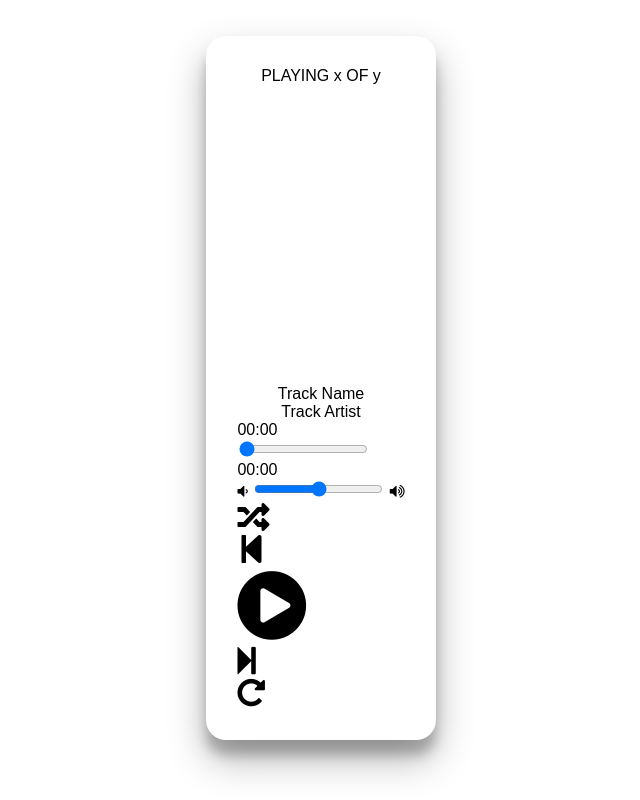
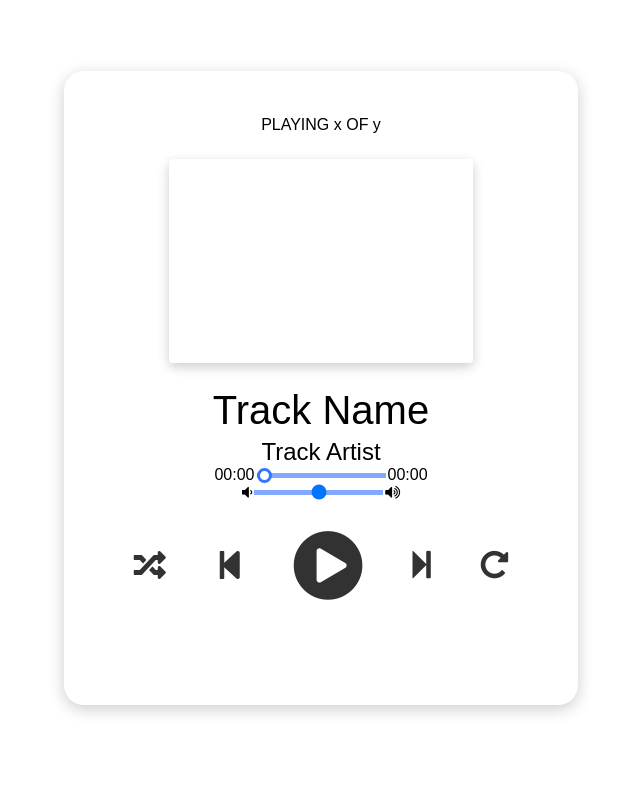
Before and after one commit to Anurag2703/PROJECT-6--Music-Player-, a plain HTML site: page index.html in a window 1280 px wide. Shown: the whole page, without its empty margins (319-959 px from the left). Drawn offline with Linux system fonts and the light colour scheme.

Commit message:
Big changes

```diff
--- a/style.css
+++ b/style.css
@@ -11,10 +11,10 @@ body{
 }
 
 .wrapper{
-    border: 1px solid transparent;
+    border: 15px solid transparent;
     padding: 30px;
     border-radius: 20px;
-    box-shadow: rgba(0, 0, 0, 0.3) 0px 19px 38px, rgba(0, 0, 0, 0.22) 0px 15px 12px
+    box-shadow: 0 4px 16px rgba(0, 0, 0, 0.2);
 }
 
 .details{
@@ -26,5 +26,84 @@ body{
 
 .track-art{
     margin: 25px;
-    height: 250px;
+    height: 200px;
+    width: 300px;
+    border: 2px solid #fff;
+    background-size: cover;
+    background-position: center;
+    /* border-radius: 50%; */
+    -moz-box-shadow: 0px 6px 5px #ccc;
+    box-shadow: 0 4px 12px rgba(0, 0, 0, 0.2);
+    -webkit-border-radius: 4px;
+    border-radius: 10;
 }
+
+.now-playing{
+    font-size: 1rem;
+}
+
+.track-name{
+    font-size: 2.5rem;
+}
+
+.track-artist{
+    margin-top: 5px;
+    font-size: 1.5rem;
+}
+
+.buttons{
+    display: flex;
+    flex-direction: row;
+    align-items: center;
+    margin-bottom: 30px;
+}
+
+.active{
+    color: black;
+}
+
+.repeat-track,
+.random-track,
+.playpause-track,
+.prev-track,
+.next-track {
+    padding: 25px;
+    opacity: 0.8;
+    transition: opacity, .2s;
+}
+
+.repeat-track:hover,
+.random-track:hover,
+.playpause-track:hover,
+.prev-track:hover,
+.next-track:hover { opacity: 1.0; }
+
+.slider_container{
+    display: flex;
+    justify-content: center;
+    align-items: center;
+}
+
+.seek_slider,
+.volume_slider {
+    -webkit-appearance: none;
+    -moz-appearance: none;
+    appearance: none;
+    height: 5px;
+    background: #83a9ff;
+    -webkit-transition: .2s;
+    transition: opacity, .2s;
+}
+
+.seek_slider::-webkit-slider-thumb,
+.seek_slider::-webkit-slider-thumb {
+    -webkit-appearance: none;
+    -moz-appearance: none;
+    appearance: none;
+    width: 15px;
+    height: 15px;
+    background: white;
+    border: 3px solid #3774ff;
+    cursor: pointer;
+    border-radius: 100%;
+}
```
